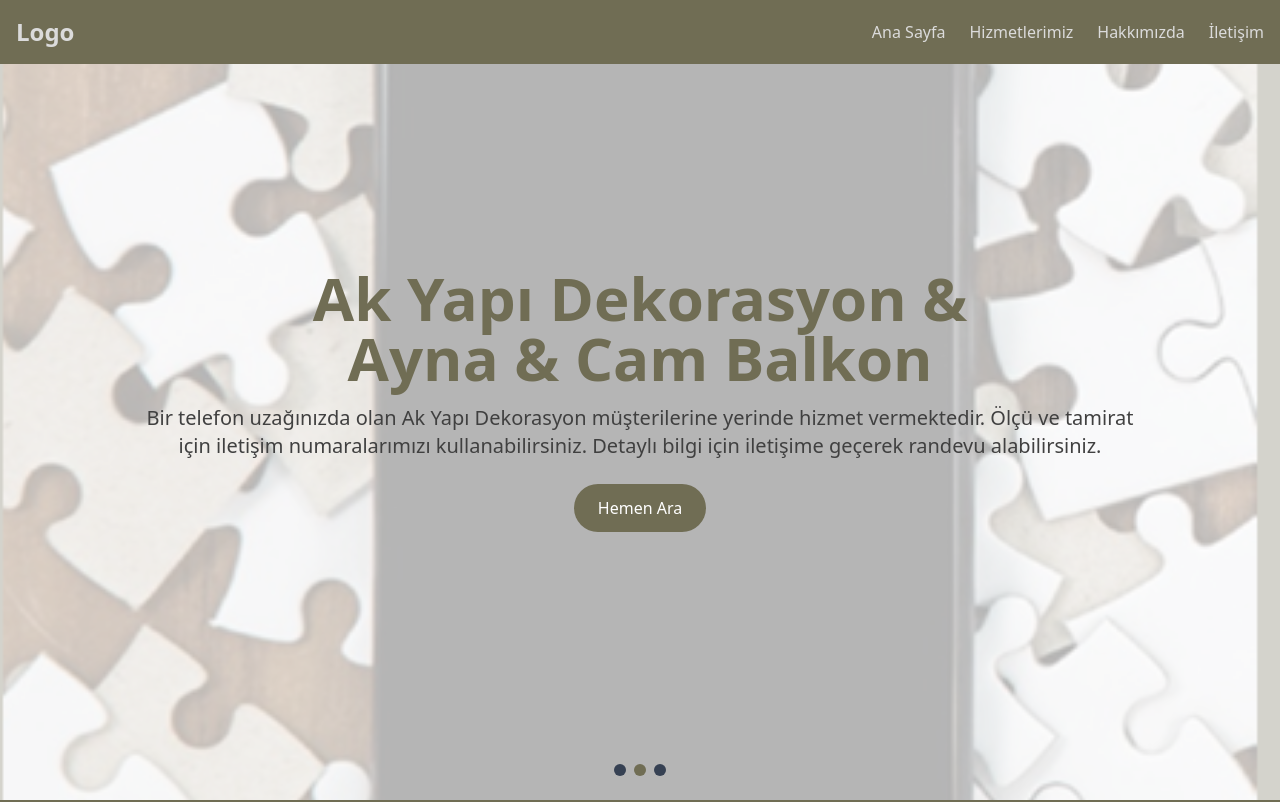
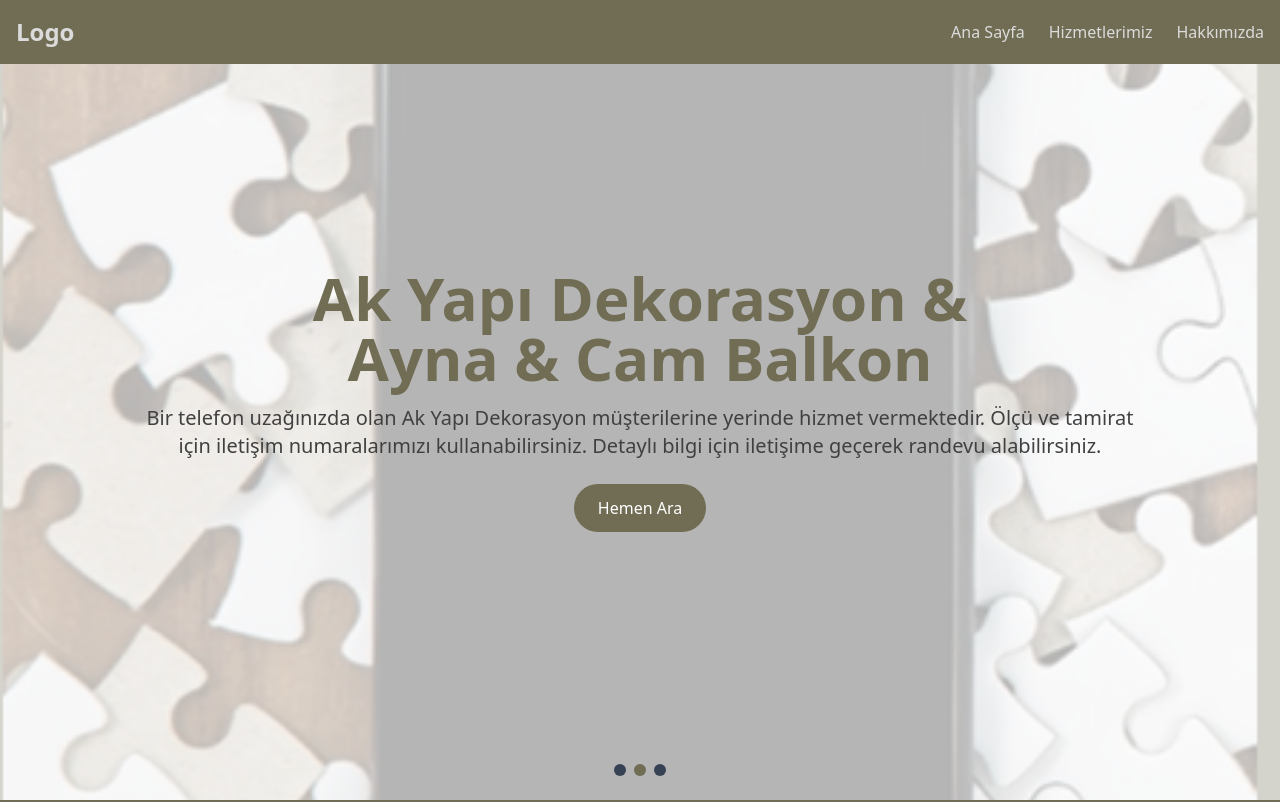
Before and after one commit to poyrazavsever/sineklik, a Next.js app: page / in a window 1280 px wide. Shown: the top 802 px of the page. Built offline with nearby package versions, Linux system fonts and the light colour scheme.

Commit message:
feat: deleted contact link from navbar

```diff
--- a/components/Navbar.tsx
+++ b/components/Navbar.tsx
@@ -23,10 +23,6 @@ const Navbar = () => {
             <a href="#about" className={linkStyle}>Hakkımızda</a>
           </li>
 
-          <li>
-            <a href="#contact" className={linkStyle}>İletişim</a>
-          </li>
-
         </ul>
 
       </div>
```
